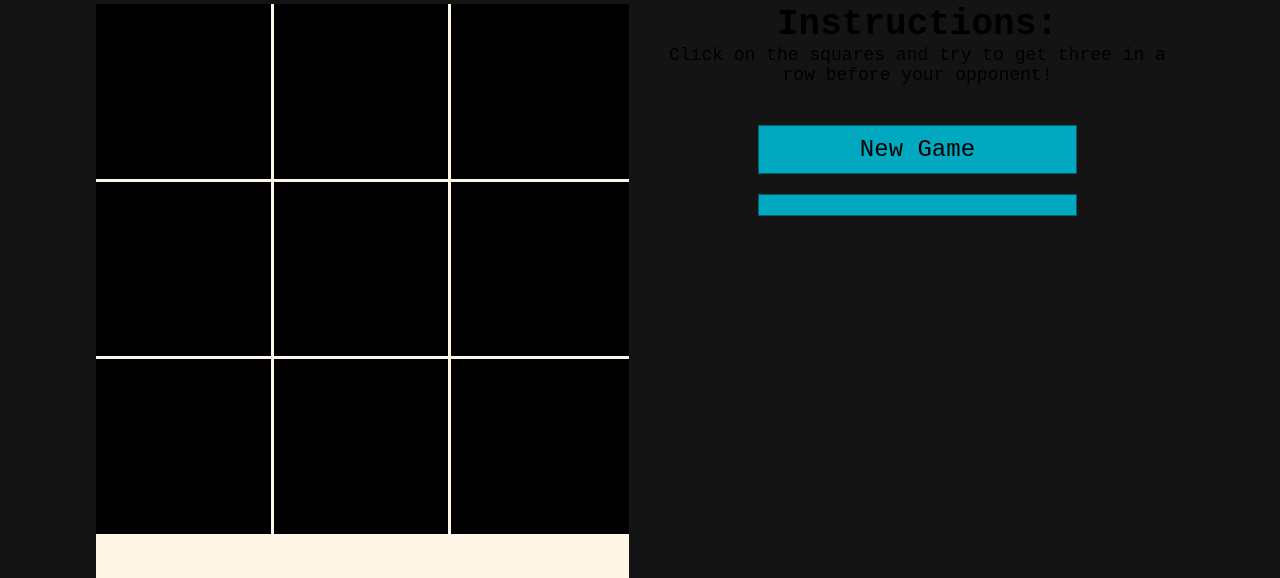
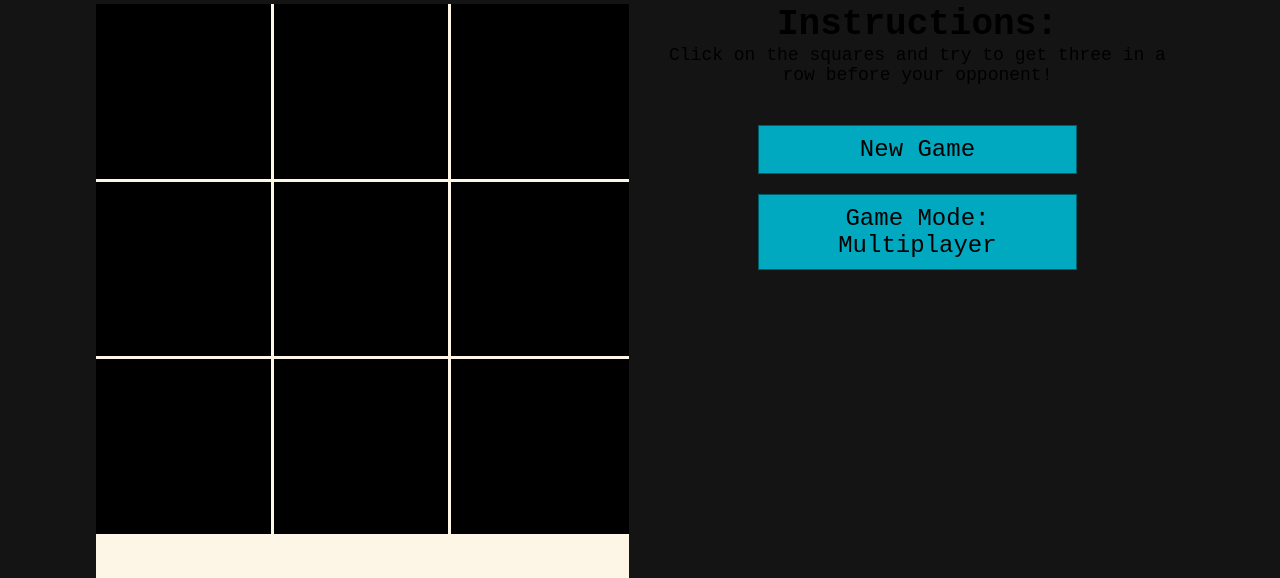
Before and after one commit to benngim/game_website, a Flask app: page /tictactoe in a window 1280 px wide. Shown: the part 215-793 px from the top of the page. Run offline with Flask 3, Linux system fonts and the light colour scheme.

Commit message:
Added ability to toggle between game modes

```diff
--- a/static/js/tictactoe.js
+++ b/static/js/tictactoe.js
@@ -7,7 +7,7 @@ var gameover;
 var player1 = 'O';
 var player2 = 'X';
 var curPlayer = player1;
-var cpuMode = true;
+var cpuMode = false;
 var cpuPlayer;
 var clickable;
 
@@ -217,3 +217,19 @@ function setTheme() {
     document.getElementById("gamelog").style.backgroundColor = line_color;
     document.getElementById("gamelog").style.color = board_color;
 }
+
+/* Toggle game mode */
+function toggleGameMode() {
+    if (!gameover) {
+        return;
+    }
+
+    if (cpuMode) {
+        cpuMode = false;
+        document.getElementById("tictactoe-mode-button").innerHTML = "Game Mode: Multiplayer";
+    }
+    else {
+        cpuMode = true;
+        document.getElementById("tictactoe-mode-button").innerHTML = "Game Mode: Vs CPU";
+    }
+}
--- a/templates/tictactoe.html
+++ b/templates/tictactoe.html
@@ -38,7 +38,7 @@
                 <hr class="hidden-divider">
                 <button class="tictactoe-button" id="tictactoe-play-button" onclick="startGame(); blur();">New Game</button>
                 <hr class="hidden-divider">
-                <button class="tictactoe-button" id="tictactoe-mode-button" onclick="toggleGameMode(); blur();"></button>
+                <button class="tictactoe-button" id="tictactoe-mode-button" onclick="toggleGameMode(); blur();">Game Mode: Multiplayer</button>
             </div>
         </div>
     </div>
```
